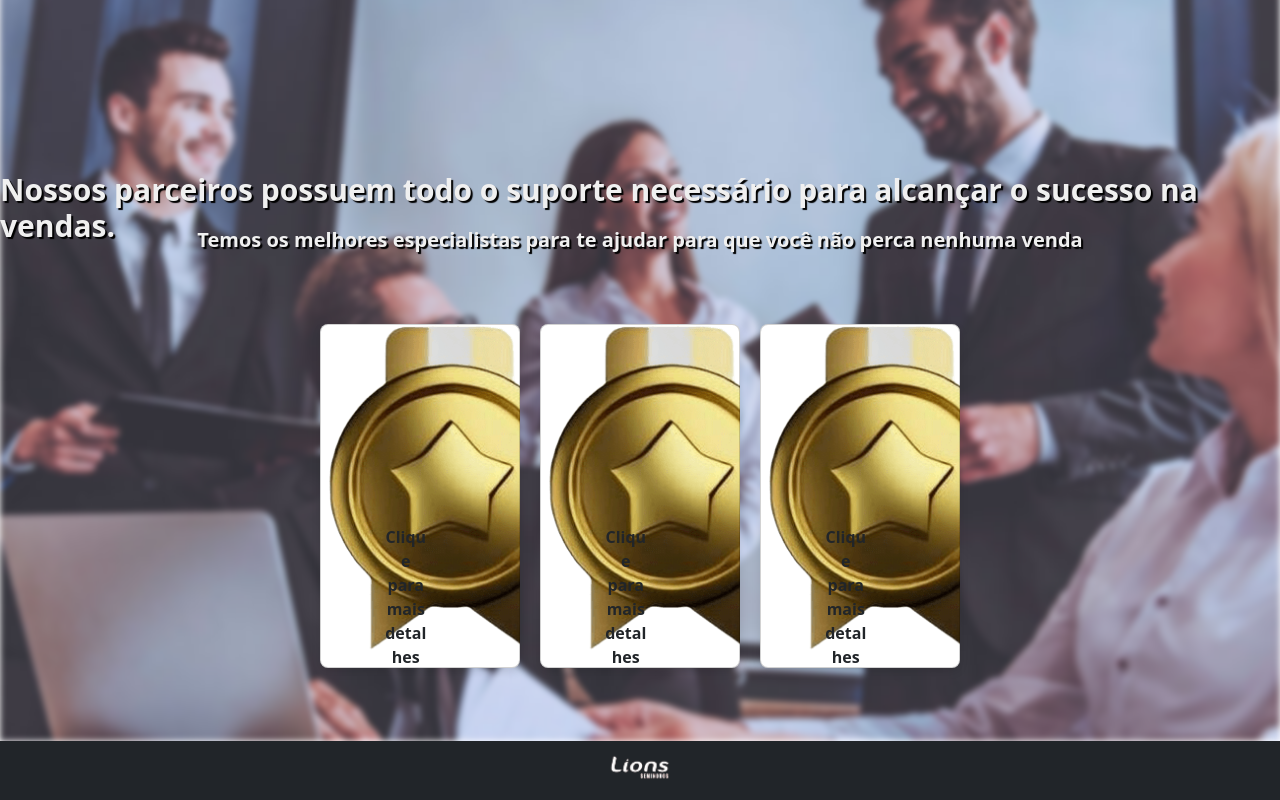
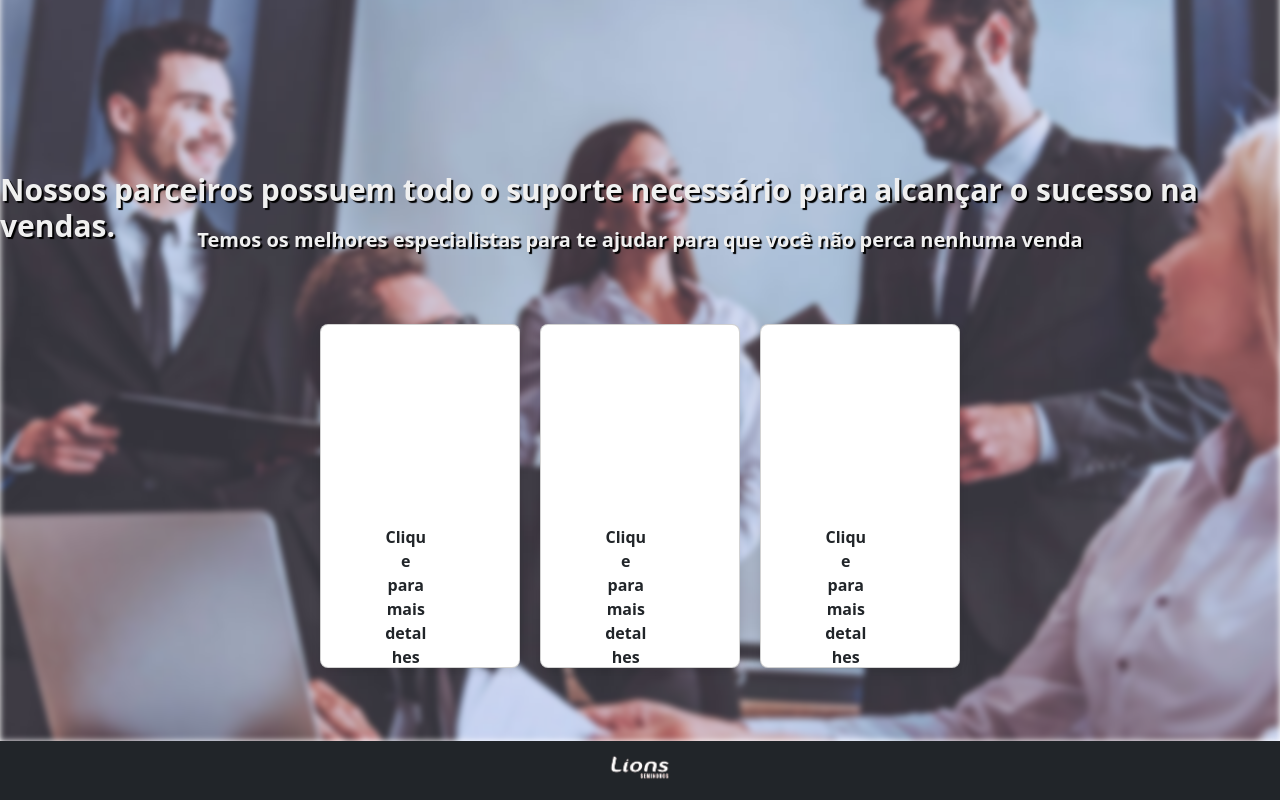
Before and after one commit to oGabrielDev/Desafio-FrontEnd-Lions, a React (Create React App) app: page / in a window 1280 px wide. Shown: the part 721-1521 px from the top of the page. Built offline with nearby package versions, Linux system fonts and the light colour scheme.

Commit message:
Style remove o bg

```diff
--- a/src/Styles/Main.css
+++ b/src/Styles/Main.css
@@ -84,15 +84,8 @@
 }
 
 .card {
-    background-image: url("../image/Ouro.png");
-    background-size: cover;
-    background-repeat: no-repeat;
-    background-position: center;
     border-radius: 8px;
     box-shadow: 0 4px 8px rgba(0, 0, 0, 0.1);
     width: 200px;
     text-align: center;
 }
-
-.card1 {
-}
```
